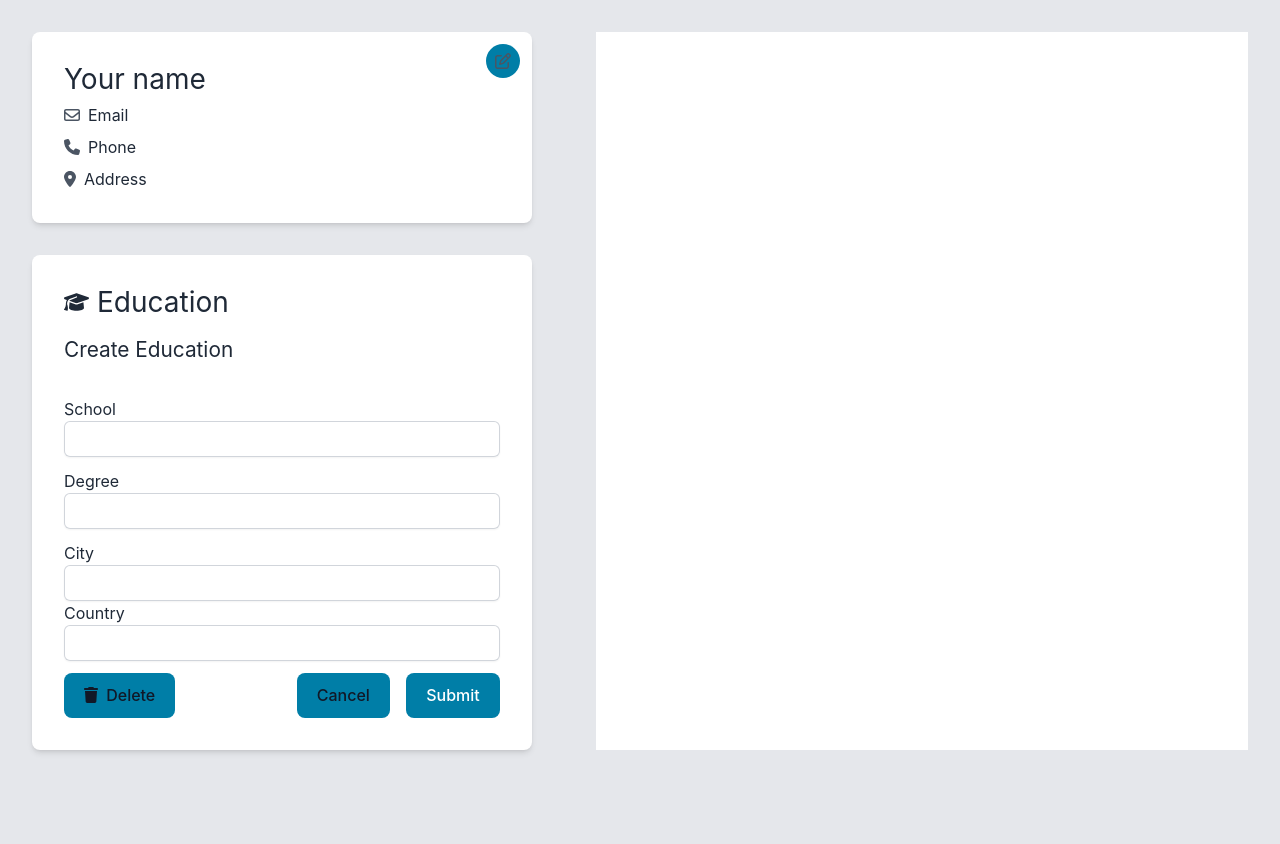
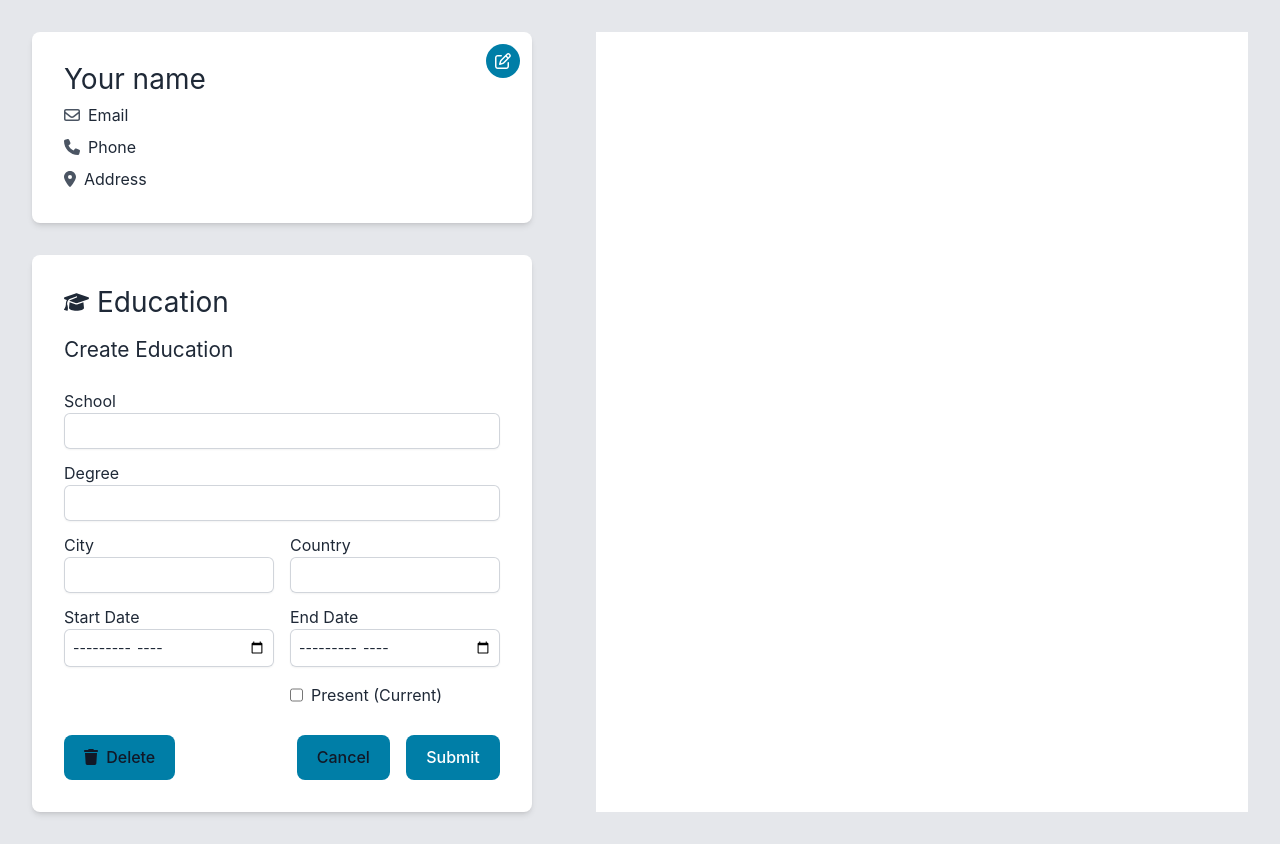
Before and after one commit to Gulcan00/cv-application, a React (Vite) app: page / in a window 1280 px wide. Both pictures are taken after a click on the button "Education". Before the commit the page ends 800 px from the top, so only its background shows below. Built offline with nearby package versions, Linux system fonts and the light colour scheme.

Commit message:
Update education form fields

```diff
--- a/src/components/EditButton.jsx
+++ b/src/components/EditButton.jsx
@@ -4,7 +4,7 @@ import { FontAwesomeIcon } from '@fortawesome/react-fontawesome';
 export default function EditButton({ onClick }) {
   return (
     <button onClick={onClick} className="edit" aria-label="Edit">
-      <FontAwesomeIcon icon={faPenToSquare} />
+      <FontAwesomeIcon icon={faPenToSquare} className="text-inherit" />
     </button>
   );
 }
--- a/src/components/Education.jsx
+++ b/src/components/Education.jsx
@@ -8,12 +8,16 @@ import { useState } from 'react';
 import EditButton from './EditButton';
 
 function EducationForm({ onCancel, onSubmit, onDelete, defaultValues }) {
+  const [isPresent, setIsPresent] = useState(
+    defaultValues?.endDate === 'Present'
+  );
+
   return (
     <>
       <h2>{defaultValues ? 'Edit' : 'Create'} Education</h2>
       <form
         action="#"
-        className="grid grid-cols-1 gap-y-3 mt-4"
+        className="grid grid-cols-1 gap-y-3 mt-2"
         onSubmit={(e) => {
           e.preventDefault();
           const data = new FormData(e.target);
@@ -22,6 +26,9 @@ function EducationForm({ onCancel, onSubmit, onDelete, defaultValues }) {
             education.id = crypto.randomUUID();
           } else {
             education.id = defaultValues.id;
+            education.endDate = education.present
+              ? 'Present'
+              : education.endDate;
           }
           onSubmit(education);
         }}
@@ -42,7 +49,7 @@ function EducationForm({ onCancel, onSubmit, onDelete, defaultValues }) {
             defaultValue={defaultValues?.degree}
           />
         </label>
-        <div>
+        <div className="grid grid-cols-2 gap-4">
           <label>
             City
             <input name="city" type="text" defaultValue={defaultValues?.city} />
@@ -56,7 +63,43 @@ function EducationForm({ onCancel, onSubmit, onDelete, defaultValues }) {
             />
           </label>
         </div>
-        <div className="flex justify-between">
+        <div className="grid grid-cols-2 gap-4">
+          <label>
+            Start Date
+            <input
+              type="month"
+              name="startDate"
+              id="startDate"
+              defaultValue={defaultValues?.startDate}
+            />
+          </label>
+          {!isPresent && (
+            <label>
+              End Date
+              <input
+                type="month"
+                name="endDate"
+                id="endDate"
+                defaultValue={defaultValues?.endDate}
+              />
+            </label>
+          )}
+          <div className={`col-start-2 ${isPresent ? 'row-start-1' : ''}`}>
+            {isPresent && 'End Date'}
+            <label className="flex gap-2">
+              <input
+                type="checkbox"
+                name="present"
+                id="present"
+                value={isPresent}
+                onChange={(e) => setIsPresent(e.target.checked)}
+                defaultChecked={defaultValues?.endDate === 'Present'}
+              />
+              Present (Current)
+            </label>
+          </div>
+        </div>
+        <div className="flex justify-between mt-4">
           <button
             type="button"
             className="secondary"
--- a/src/styles/index.css
+++ b/src/styles/index.css
@@ -40,7 +40,7 @@ h2 {
   font-size: 1.3rem;
 }
 
-input {
+input:not([type*='checkbox']) {
   @apply block w-full rounded-md border-0 outline-0 px-2 py-1.5 shadow-sm ring-1 ring-inset ring-gray-300 placeholder:text-gray-400 focus:ring-2 focus:ring-inset focus:ring-blue-500 sm:text-sm sm:leading-6;
 }
 
```
